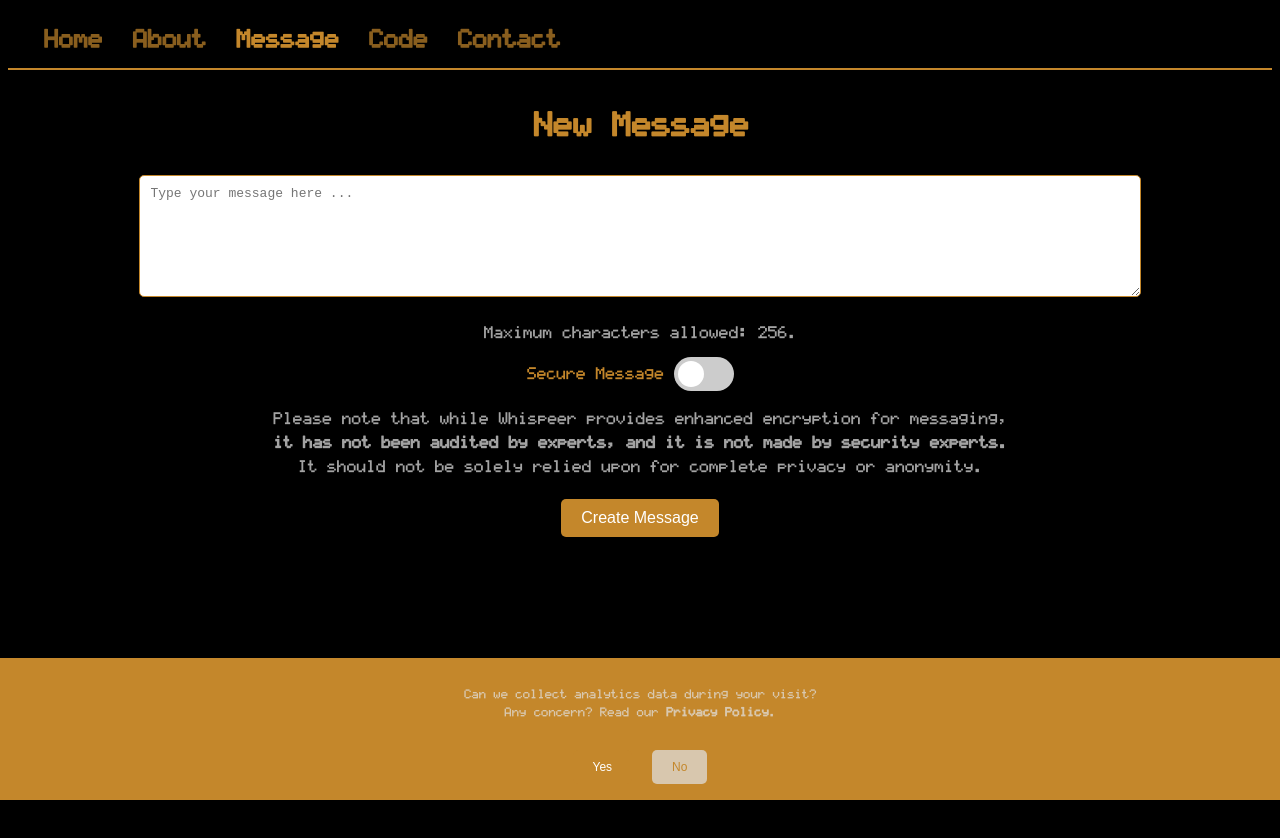
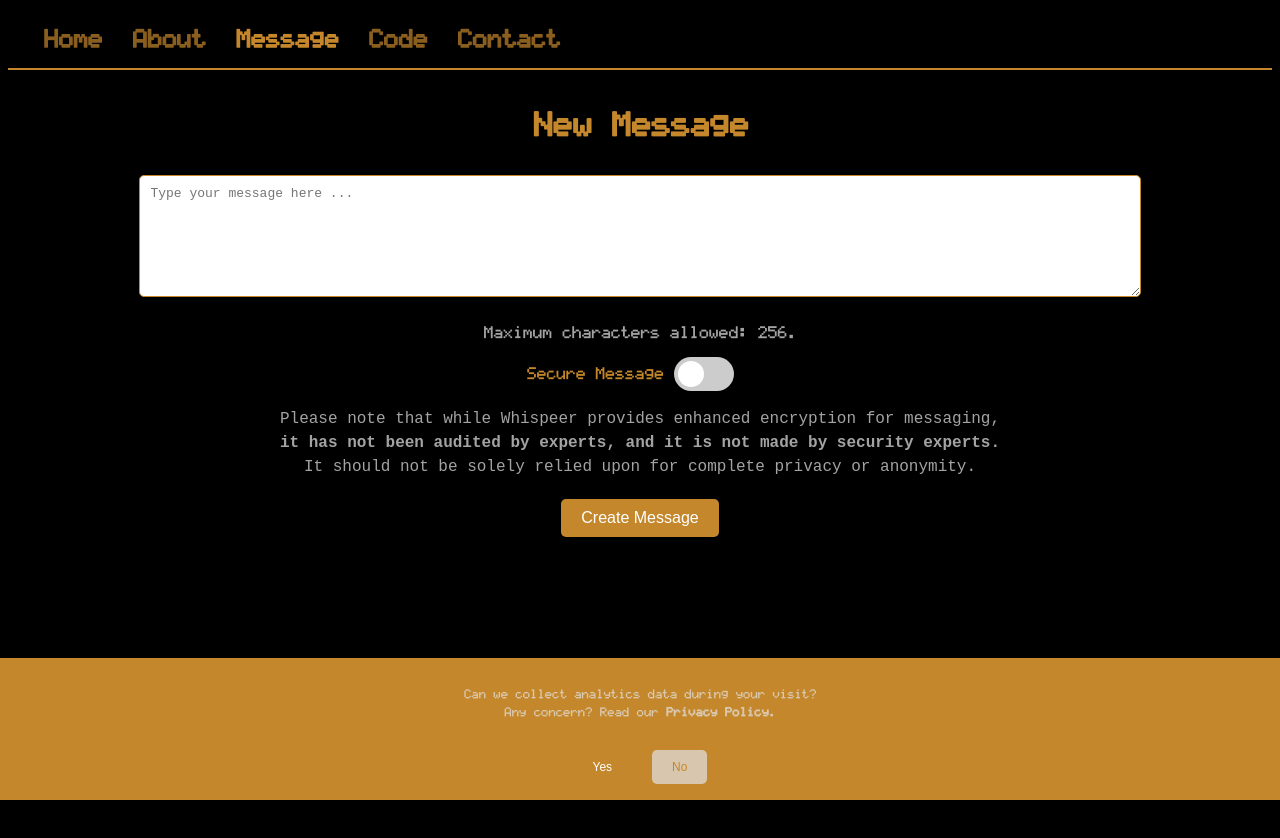
Before and after one commit to whispeer-me/whispeer, a Vue app: page /m/new in a window 1280 px wide. Shown: the top 838 px of the page. Built offline with nearby package versions, Linux system fonts and the light colour scheme; no server answers.

Commit message:
Add a secondary font for readability

```diff
--- a/src/assets/scss/app.scss
+++ b/src/assets/scss/app.scss
@@ -16,6 +16,9 @@ $background-color: #000;
 $divider-color: $primary-color;
 $error-color: red;
 $success-color: green;
+
+// Fonts
+$secondary-font: "Courier New", Courier, monospace;
 
 // Sizes and Padding
 $border-radius: 5px;
--- a/src/views/HomeView.vue
+++ b/src/views/HomeView.vue
@@ -76,6 +76,7 @@ export default {
     line-height: 1.6;
     font-size: $text-font-size;
     color: $secondary-color;
+    font-family: $secondary-font;
   }
 
   .cta-button {
--- a/src/views/message/CreateMessageView.vue
+++ b/src/views/message/CreateMessageView.vue
@@ -273,6 +273,7 @@ $input-padding: 10px;
   }
 
   .security-disclaimer {
+    font-family: $secondary-font;
     color: $secondary-color;
     margin: 16px;
     line-height: 1.5;
```
